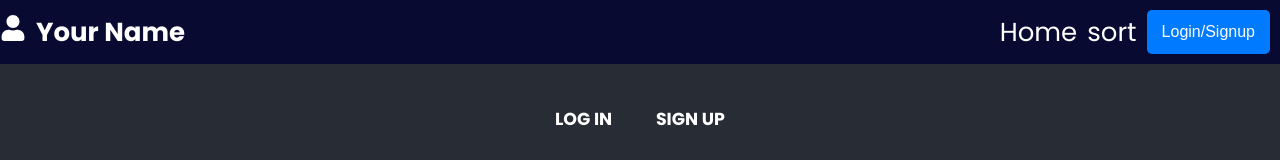
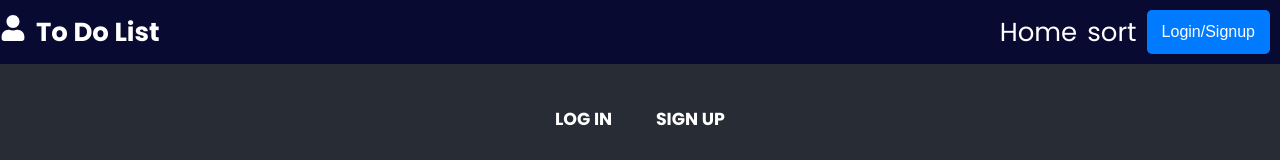
Before and after one commit to jigovind556/to_do_list, a React (Create React App) app: page /to_do_list/login in a window 1280 px wide. Shown: the top 160 px of the page. Built offline with nearby package versions, Linux system fonts and the light colour scheme.

Commit message:
completed client side login signup

```diff
--- a/src/App.js
+++ b/src/App.js
@@ -7,49 +7,40 @@ import { useEffect, useState } from "react";
 import {
   login,
   signup,
-  isAuthenticated,
+  getCurrentUser,
   logout,
-} from "./component/Authentication/authfunctions.js"; // Import the auth functions
-
+} from "./component/Authentication/authfunctions.js";
 function App() {
-  const [islogged, setisloggedin] = useState(isAuthenticated()); // Initialize the user authentication state
+  const [islogged, setisloggedin] = useState(false);
+  const [usersData,setuserData] =useState();
 
   useEffect(() => {
     // Check if the user is already authenticated, and if so, redirect to the dashboard
-    isAuthenticated(setisloggedin);
+    checkAuth();
   }, []);
-  // Function to handle user login
-  const handleLogin = (email, password) => {
-    // Perform login logic, e.g., call the login function from authFunctions.js
-    login(email, password);
-    setisloggedin(true);
-  };
 
-  // Function to handle user signup
-  const handleSignup = (name, email, password) => {
-    // Perform signup logic, e.g., call the signup function from authFunctions.js
-    signup(name, email, password);
-    setisloggedin(true);
-  };
-
-  // Function to handle user logout
-  const handleLogout = () => {
-    // Perform logout logic, e.g., call the logout function from authFunctions.js
-    logout();
-    setisloggedin(false);
-  };
+  const checkAuth=async ()=>{
+    const val=await localStorage.getItem('isLoggedIn');
+    setisloggedin(val=== 'true');
+  }
+  useEffect(() => {
+    return async () => {
+            console.log("useEffect called for islogged");
+        console.log("true in islogged");
+        var d=await getCurrentUser();
+        setuserData(d);
+    };
+  }, [islogged]);
 
   return (
     <div className="App">
       <header className="App-header">
         <BrowserRouter basename="/to_do_list">
           <div className="App-navbar">
-            {/* Pass the login, signup, and logout functions as props */}
             <TopNavbar
-              islogged={islogged}
-              handleLogin={handleLogin}
-              handleSignup={handleSignup}
-              handleLogout={handleLogout}
+              isLogged={islogged}
+              checkAuth={checkAuth}
+              usersData={usersData}
             />
           </div>
           <div className="w-full overflow-hidden">
@@ -63,13 +54,18 @@ function App() {
               <Route
                 path="/login"
                 element={
-                  <Auth pgnum={"1"} handleLogin={handleLogin} />
+                  <Auth pgnum={"1"}
+                  isLogged={islogged}
+              checkAuth={checkAuth} />
                 }
               />
               <Route
                 path="/signup"
                 element={
-                  <Auth pgnum={"2"} handleSignup={handleSignup} />
+                  <Auth pgnum={"2"}
+                  isLogged={islogged}
+              checkAuth={checkAuth}
+                  />
                 }
               />
             </Routes>
--- a/src/component/Authentication/authfunctions.js
+++ b/src/component/Authentication/authfunctions.js
@@ -1,65 +1,66 @@
-// authFunctions.js
-
-import { Route } from "react-router-dom";
-
 // Function to simulate user login
 export const login = (email, password) => {
   // In a real application, you would typically send a request to a server for authentication.
-  // For this example, we'll use localStorage to store the user's login status.
-  localStorage.setItem('isLoggedIn', 'true');
+  // For this example, we'll use localStorage to store the user's login status and user data.
+  const usersData = JSON.parse(localStorage.getItem('usersData')) || [];
+  const user = usersData.find((u) => u.email === email && u.password === password);
 
-  localStorage.setItem('userEmail',{
-    "email": email,
+  if (user) {
+    localStorage.setItem('isLoggedIn', 'true');
+    localStorage.setItem('currentUser', JSON.stringify(user));
+    return true;
+  }
 
-  });
-
+  return false;
 };
 
 // Function to simulate user signup
 export const signup = (name, email, password) => {
   // In a real application, you would typically send a request to a server to create a new user.
-  // For this example, we'll use localStorage to store the user's login status.
+  // For this example, we'll use localStorage to store user data.
+  const usersData = JSON.parse(localStorage.getItem('usersData')) || [];
+  const newUser = {
+    name: name,
+    email: email,
+    password: password,
+  };
+
+  // Check if the email is already taken
+  if (usersData.some((u) => u.email === email)) {
+    return false; // Email is already taken
+  }
+
+  usersData.push(newUser);
+  localStorage.setItem('usersData', JSON.stringify(usersData));
   localStorage.setItem('isLoggedIn', 'true');
-  localStorage.setItem('userEmail', {
-    "name": name ,
-    "email": email,
-    "password":password
-
-  });
+  localStorage.setItem('currentUser', JSON.stringify(newUser));
   return true;
 };
 
 // Function to check if the user is authenticated
-export const isAuthenticated = (setisloggedin) => {
-  // Check if the user is authenticated by looking at the localStorage.
+export const isAuthenticated = () => {
+  const isLoggedIn = localStorage.getItem('isLoggedIn') === 'true';
+  return isLoggedIn;
+};
 
+// Function to get the current user's data
+export const getCurrentUser = async () => {
+  const d=await localStorage.getItem('currentUser');
+  console.log("d"+d);
+  const user = JSON.parse(d);
+  return user;
 };
+
+// Function to log out the current user
+export const logout = () => {
+  localStorage.removeItem('isLoggedIn');
+  localStorage.removeItem('currentUser');
+};
+
+
+
 
 // Function to get the user's email after authentication
 export const getUserEmail = () => {
   return localStorage.getItem('userEmail');
 };
-
-// Function to log the user out
-export const logout = () => {
-  // Clear the authentication status from localStorage.
-  localStorage.removeItem('isLoggedIn');
-  localStorage.removeItem('userEmail');
-};
-
-// Function to protect routes - this can be used in your route configurations
-// export const ProtectedRoute = ({ component: Component, ...rest }) => {
-//   return (
-//     <Route
-//       {...rest}
-//       render={(props) => {
-//         if (isAuthenticated()) {
-//           return <Component {...props} />;
-//         } else {
-//           // Redirect to the login page or any other route for unauthenticated users.
-//           return <Redirect to="/login" />;
-//         }
-//       }}
-//     />
-//   );
-// };
--- a/src/component/Authentication/log_sign.jsx
+++ b/src/component/Authentication/log_sign.jsx
@@ -3,7 +3,7 @@ import { useNavigate } from "react-router-dom";
 import "../../css/auth.css";
 import { login, signup, isAuthenticated } from "./authfunctions"; // Import the authFunctions
 
-const LogSign = (props) => {
+const LogSign = ({isLogged,checkAuth}) => {
   const navigate = useNavigate();
   const [isCheckboxChecked, setIsCheckboxChecked] = useState(false);
 
@@ -18,7 +18,8 @@ const LogSign = (props) => {
     const loggedIn = await login(email,password); // Replace with your actual login logic
     if (loggedIn) {
       // If login is successful, navigate to the dashboard
-      navigate("/dashboard");
+      checkAuth();
+      navigate("/");
     } else {
       // Handle login failure, display an error message, etc.
       console.log("Login failed");
@@ -34,6 +35,7 @@ const LogSign = (props) => {
 
     if (signedUp) {
       // If signup is successful, navigate to the dashboard
+      checkAuth();
       navigate("/");
     } else {
       // Handle signup failure, display an error message, etc.
--- a/src/component/topNavbar.jsx
+++ b/src/component/topNavbar.jsx
@@ -4,7 +4,7 @@ import { useNavigate } from 'react-router-dom'; // Import useNavigate
 import "../css/top-navbar.css";
 import { logout } from './Authentication/authfunctions';
 
-const TopNavbar = ({ isLogged }) => {
+const TopNavbar = ({usersData, isLogged ,checkAuth}) => {
   const [showSortOptions, setShowSortOptions] = useState(false);
   const navigate = useNavigate(); // Initialize the navigate function
 
@@ -23,6 +23,7 @@ const TopNavbar = ({ isLogged }) => {
     if (isLogged) {
       // Implement logout logic here
       logout();
+      checkAuth();
       console.log("Logging out...");
     } else {
       // Navigate to the signup page if the user is not logged in
@@ -36,7 +37,7 @@ const TopNavbar = ({ isLogged }) => {
         <span className="icon">
           <FaUser />
         </span>
-        <span className="user-name">Your Name</span>
+        <span className="user-name">{(isLogged && usersData!=null)?usersData.name:"To Do List"}</span>
       </div>
       <div className="right-icons">
         <div className='icon'>
--- a/src/routes/auth.jsx
+++ b/src/routes/auth.jsx
@@ -5,7 +5,7 @@ const Auth = (props) => {
   return (
     <div>
       {/* Authentication {props.pgnum} */}
-      <LogSign pgnum={props.pgnum }/>
+      <LogSign pgnum={props.pgnum } checkAuth={props.checkAuth} isLogged={props.isLogged}/>
     </div>
   );
 }
```
